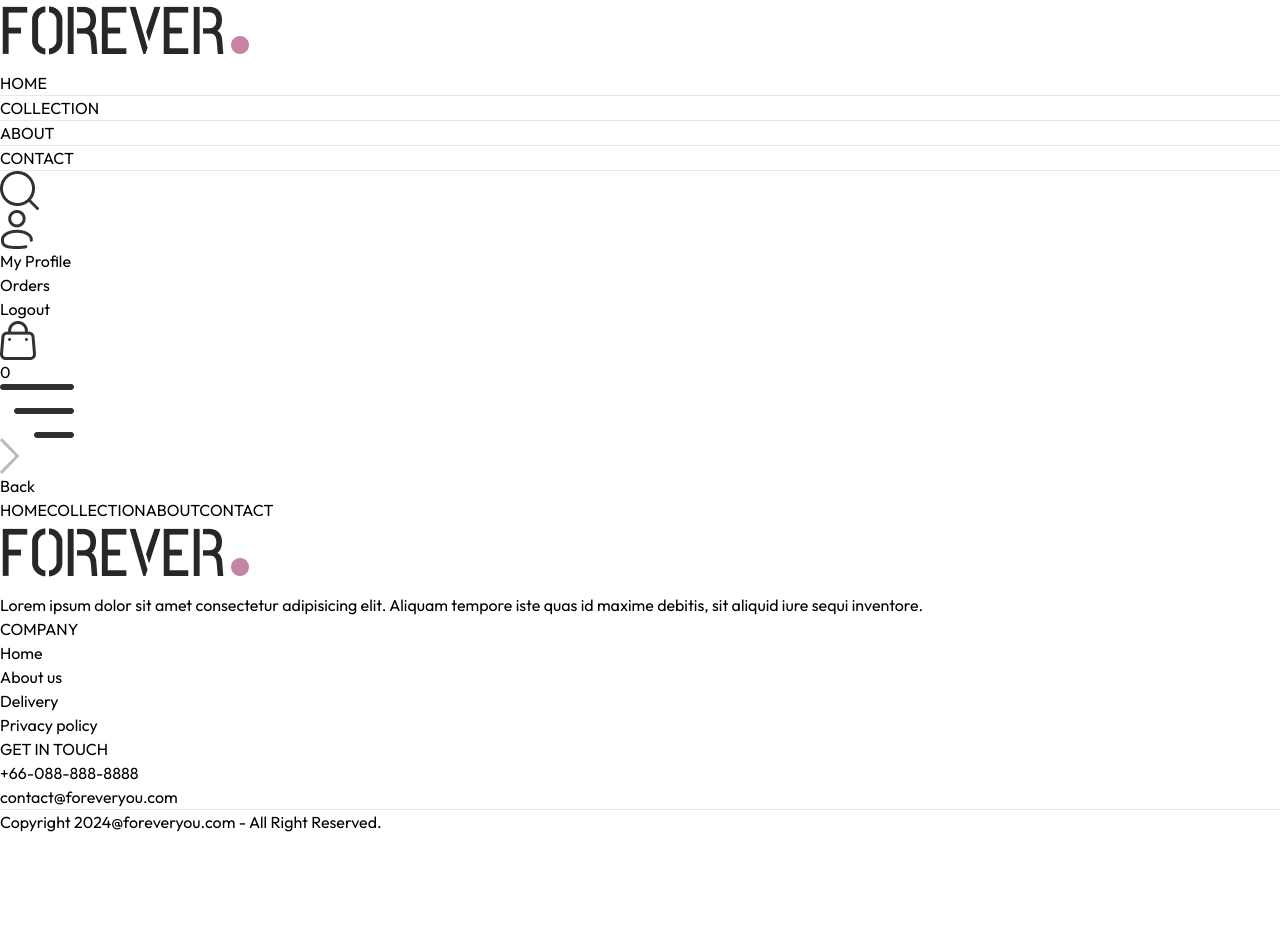
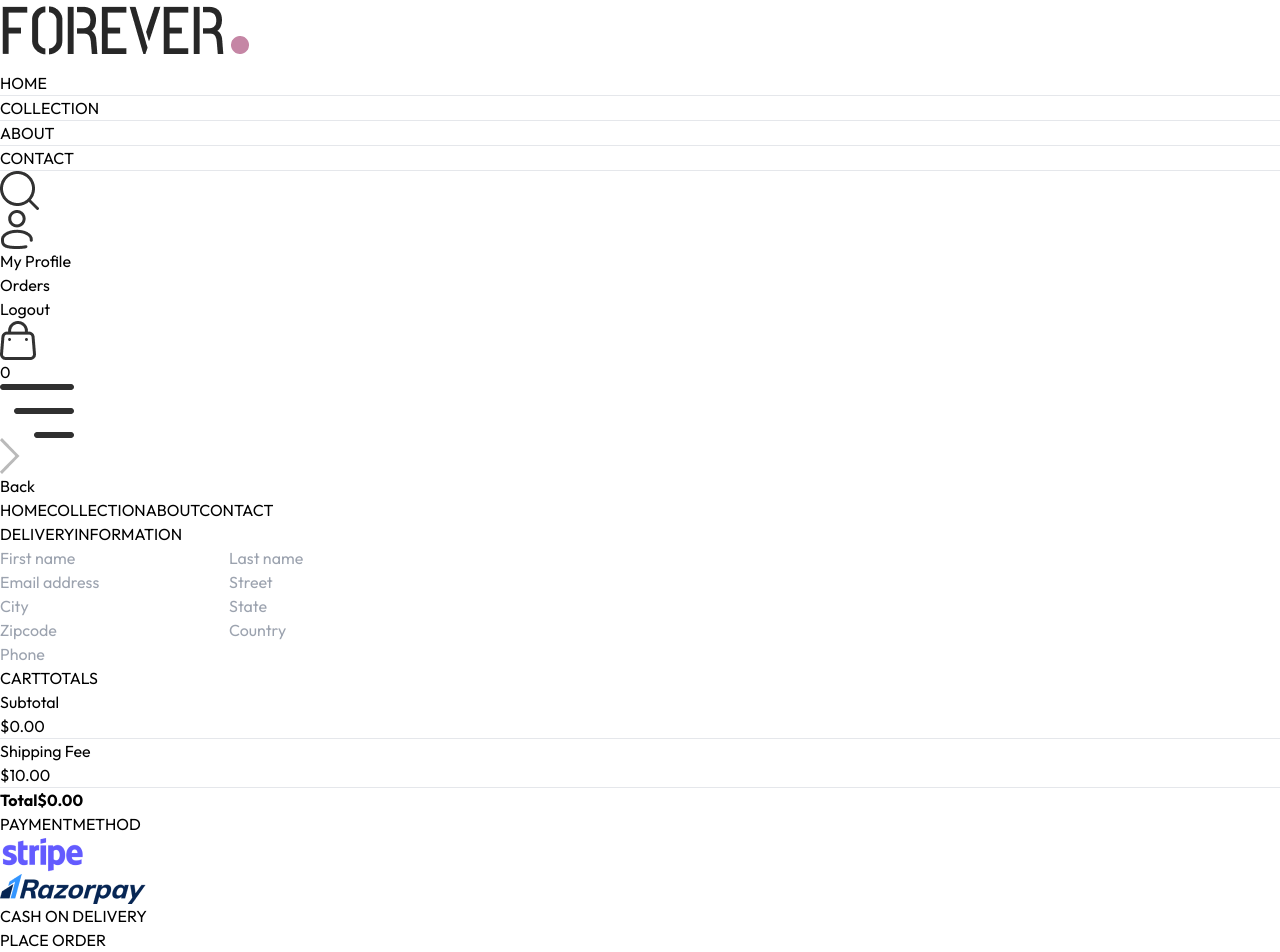
Before and after one commit to burahan206/ECommerce-App, a React (Vite) app: page /place-order in a window 1280 px wide. Shown: the top 952 px of the page. Before the commit the page ends 834 px from the top, so only its background shows below. Built offline with nearby package versions, Linux system fonts and the light colour scheme.

Commit message:
add complete placeorder

```diff
--- a/src/pages/PlaceOrder.jsx
+++ b/src/pages/PlaceOrder.jsx
@@ -1,11 +1,124 @@
-import React from 'react'
+import React, { useContext, useState } from "react";
+import Title from "../components/Title";
+import CartTotal from "../components/CartTotal";
+import { assets } from "../assets/assets";
+import { ShopContext } from "../context/ShopContext";
 
 const PlaceOrder = () => {
+  const [method, setMethod] = useState("cod");
+
+  const {navigate} = useContext(ShopContext)
+
   return (
-    <div>
+    <div className="flex flex-col sm:flex-row justify-between gap-4 pt-5 sm:pt-14 min-h-[50vh] border-t">
+      {/* Left side */}
+      <div className="flex flex-col gap-4 w-full sm:max-w-[450px]">
+        <div className="text-xl sm:text-2xl my-3">
+          <Title text1={"DELIVERY"} text2={"INFORMATION"} />
+        </div>
+        <div className="flex gap-3">
+          <input
+            className="border border-gray-300 rounded py-1.5 px-3.5 w-full"
+            type="text"
+            placeholder="First name"
+          />
+          <input
+            className="border border-gray-300 rounded py-1.5 px-3.5 w-full"
+            type="text"
+            placeholder="Last name"
+          />
+        </div>
+        <input
+          className="border border-gray-300 rounded py-1.5 px-3.5 w-full"
+          type="email"
+          placeholder="Email address"
+        />
+        <input
+          className="border border-gray-300 rounded py-1.5 px-3.5 w-full"
+          type="text"
+          placeholder="Street"
+        />
+        <div className="flex gap-3">
+          <input
+            className="border border-gray-300 rounded py-1.5 px-3.5 w-full"
+            type="text"
+            placeholder="City"
+          />
+          <input
+            className="border border-gray-300 rounded py-1.5 px-3.5 w-full"
+            type="text"
+            placeholder="State"
+          />
+        </div>
+        <div className="flex gap-3">
+          <input
+            className="border border-gray-300 rounded py-1.5 px-3.5 w-full"
+            type="number"
+            placeholder="Zipcode"
+          />
+          <input
+            className="border border-gray-300 rounded py-1.5 px-3.5 w-full"
+            type="text"
+            placeholder="Country"
+          />
+        </div>
+        <input
+          className="border border-gray-300 rounded py-1.5 px-3.5 w-full"
+          type="number"
+          placeholder="Phone"
+        />
+      </div>
 
+      {/* Right Side */}
+      <div className="mt-8">
+        <div className="mt-8 min-w-80">
+          <CartTotal />
+        </div>
+
+        <div className="mt-12">
+          <Title text1={"PAYMENT"} text2={"METHOD"} />
+          {/* Pay Medthod Selection */}
+          <div className="flex gap-3 flex-col lg:flex-row">
+            <div
+              onClick={() => setMethod("stripe")}
+              className="flex items-center gap-3 border p-3 px-3 cursor-pointer"
+            >
+              <p className={`min-w-3.5 h-3.5 border rounded-full ${method === 'stripe' ? 'bg-green-400' : ''}`}></p>
+              <img
+                className="h-5 mx-4"
+                src={assets.stripe_logo}
+                alt="stripe-logo"
+              />
+            </div>
+            <div
+              onClick={() => setMethod("razorpay")}
+              className="flex items-center gap-3 border p-3 px-3 cursor-pointer"
+            >
+              <p className={`min-w-3.5 h-3.5 border rounded-full ${method === 'razorpay' ? 'bg-green-400' : ''}`}></p>
+              <img
+                className="h-5 mx-4"
+                src={assets.razorpay_logo}
+                alt="razorpay-logo"
+              />
+            </div>
+            <div
+              onClick={() => setMethod("cod")}
+              className="flex items-center gap-3 border p-3 px-3 cursor-pointer"
+            >
+              <p className={`min-w-3.5 h-3.5 border rounded-full ${method === 'cod' ? 'bg-green-400' : ''}`}></p>
+              <p className="text-gray-500 text-sm font-medium mx-4">
+                CASH ON DELIVERY
+              </p>
+            </div>
+          </div>
+
+          <div className="w-full text-end mt-8">
+             <button onClick={()=>navigate('/order')} className="bg-black text-white px-16 py-3 text-sm">PLACE ORDER</button>
+          </div>
+        </div>
+      </div>
     </div>
-  )
-}
+  );
+};
 
-export default PlaceOrder
+export default PlaceOrder;
```
